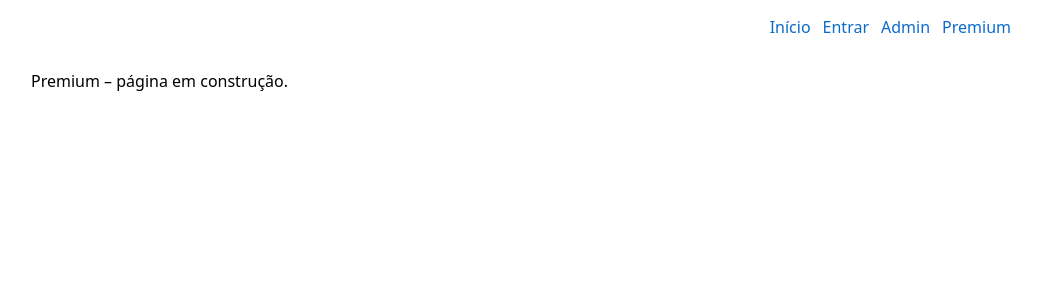
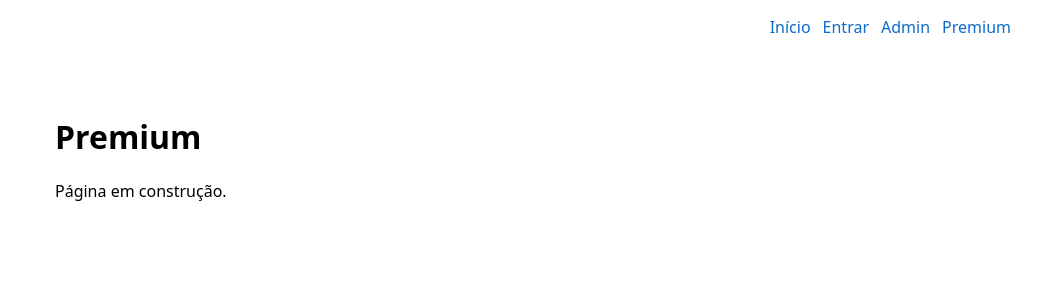
Before and after one commit to iviagempt/r-de-radio, a Next.js app: page /premium in a window 1280 px wide. Shown: the top 300 px of the page, without its empty margins (119-1160 px from the left). Built offline with nearby package versions, Linux system fonts and the light colour scheme.

Commit message:
Update page.tsx

```diff
--- a/src/app/premium/page.tsx
+++ b/src/app/premium/page.tsx
@@ -1,8 +1,11 @@
 export const dynamic = 'force-dynamic';
 export const revalidate = 0;
 
-"use client";
-
-export default function Premium() {
-  return <div>Premium – página em construção.</div>;
+export default function PremiumPage() {
+  return (
+    <main style={{ padding: 24 }}>
+      <h1>Premium</h1>
+      <p>Página em construção.</p>
+    </main>
+  );
 }
```
